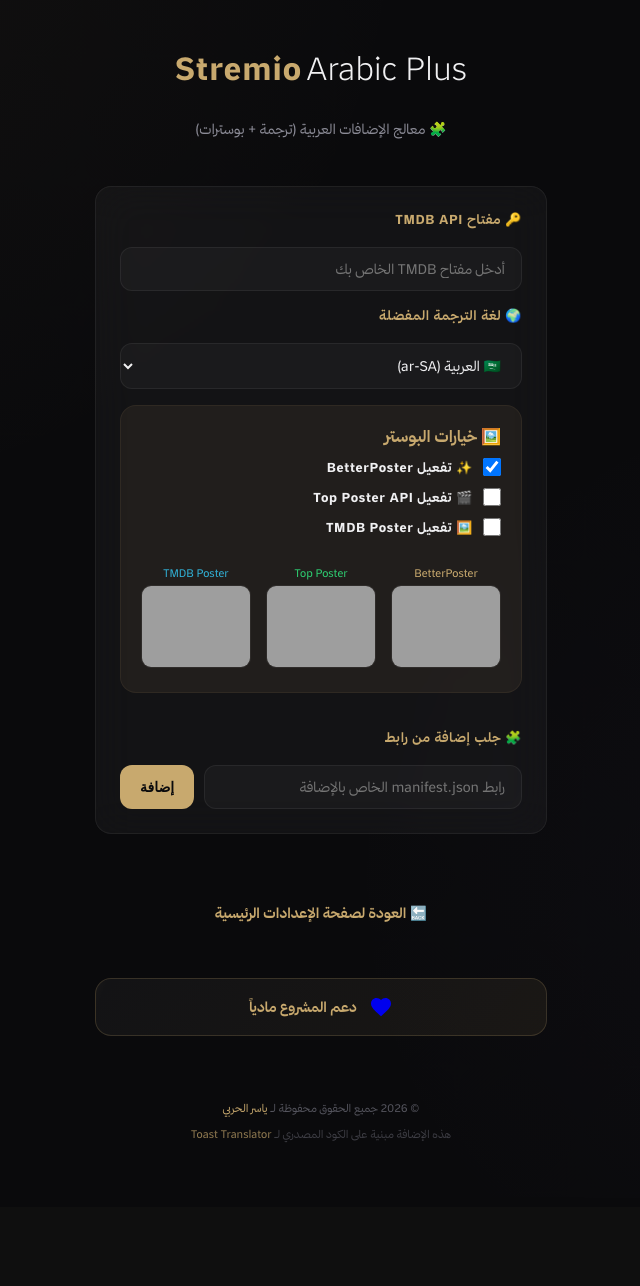
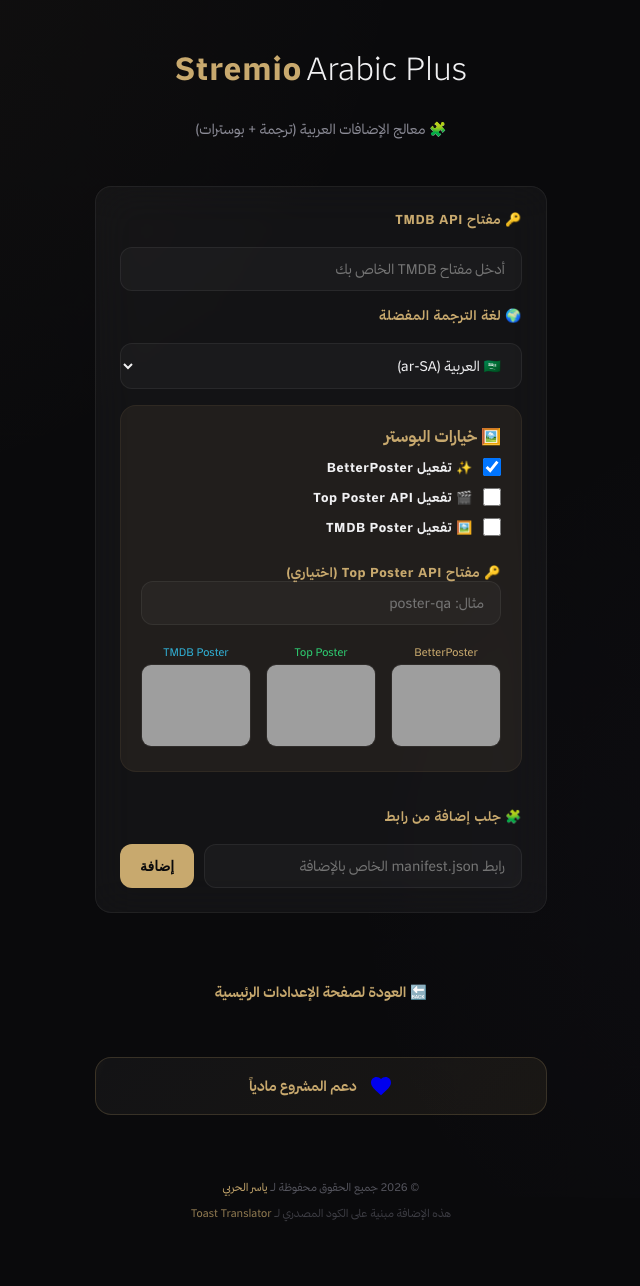
Before and after one commit to 3-pr/toast-translator-, a FastAPI app: page /link_generator in a window 1280 px wide. Shown: the whole page, without its empty margins (319-959 px from the left). Before the commit the page ends 1142 px from the top, so only its background shows below. Run offline with FastAPI, Linux system fonts and the light colour scheme; parts of the project's set-up code (start-up, migrations or seed data) failed here and were passed over; grey boxes are pictures that could not be loaded.

Commit message:
feat: make Top Poster key visible by default and add optional label

```diff
--- a/static/addonCard.js
+++ b/static/addonCard.js
@@ -111,19 +111,12 @@ function createAddonCard(manifest, url, type = "default", appendNow = true) {
 
     addonCard.appendChild(actionsDiv);
 
-    // Exclusive logic & topkey visibility
+    // Exclusive logic
     const checkboxes = optionsGrid.querySelectorAll('input');
     checkboxes.forEach(chk => {
         chk.addEventListener('change', () => {
             if (chk.checked) {
                 checkboxes.forEach(other => { if (other !== chk) other.checked = false; });
-            }
-
-            // Toggle global topkey group if ANY TSP is checked
-            const topKeyGroup = document.getElementById('top-key-group');
-            if (topKeyGroup) {
-                const anyTsp = document.querySelectorAll('input[id^="tsp-"]:checked').length > 0;
-                topKeyGroup.classList.toggle('hidden', !anyTsp);
             }
         });
     });
--- a/templates/configure.html
+++ b/templates/configure.html
@@ -39,8 +39,8 @@
                 <label for="tmdb-key">🔑 مفتاح TMDB API</label>
                 <input type="text" id="tmdb-key" placeholder="أدخل مفتاح TMDB الخاص بك">
 
-                <div id="top-key-group" class="hidden">
-                    <label for="top-key">🔑 مفتاح Top Poster API</label>
+                <div id="top-key-group">
+                    <label for="top-key">🔑 مفتاح Top Poster API (اختياري)</label>
                     <input type="text" id="top-key" placeholder="أدخل مفتاح Top Poster (مثال: poster-qa)">
                 </div>
 
--- a/templates/link_generator.html
+++ b/templates/link_generator.html
@@ -51,8 +51,8 @@
                     </div>
                 </div>
 
-                <div id="top-key-group" class="hidden" style="margin-top: 15px;">
-                    <label for="top-key">🔑 مفتاح Top Poster API</label>
+                <div id="top-key-group" style="margin-top: 15px;">
+                    <label for="top-key">🔑 مفتاح Top Poster API (اختياري)</label>
                     <input type="text" id="top-key" placeholder="مثال: poster-qa">
                 </div>
 
@@ -75,7 +75,6 @@
                     const bpCheck = document.getElementById('better-poster-enabled');
                     const tpCheck = document.getElementById('top-poster-enabled');
                     const tmdbCheck = document.getElementById('tmdb-poster-enabled');
-                    const topKeyGroup = document.getElementById('top-key-group');
 
                     const checks = [bpCheck, tpCheck, tmdbCheck];
 
@@ -84,7 +83,6 @@
                             if (chk.checked) {
                                 checks.forEach(other => { if (other !== chk) other.checked = false; });
                             }
-                            topKeyGroup.classList.toggle('hidden', !tpCheck.checked);
                         });
                     });
                 </script>
```
